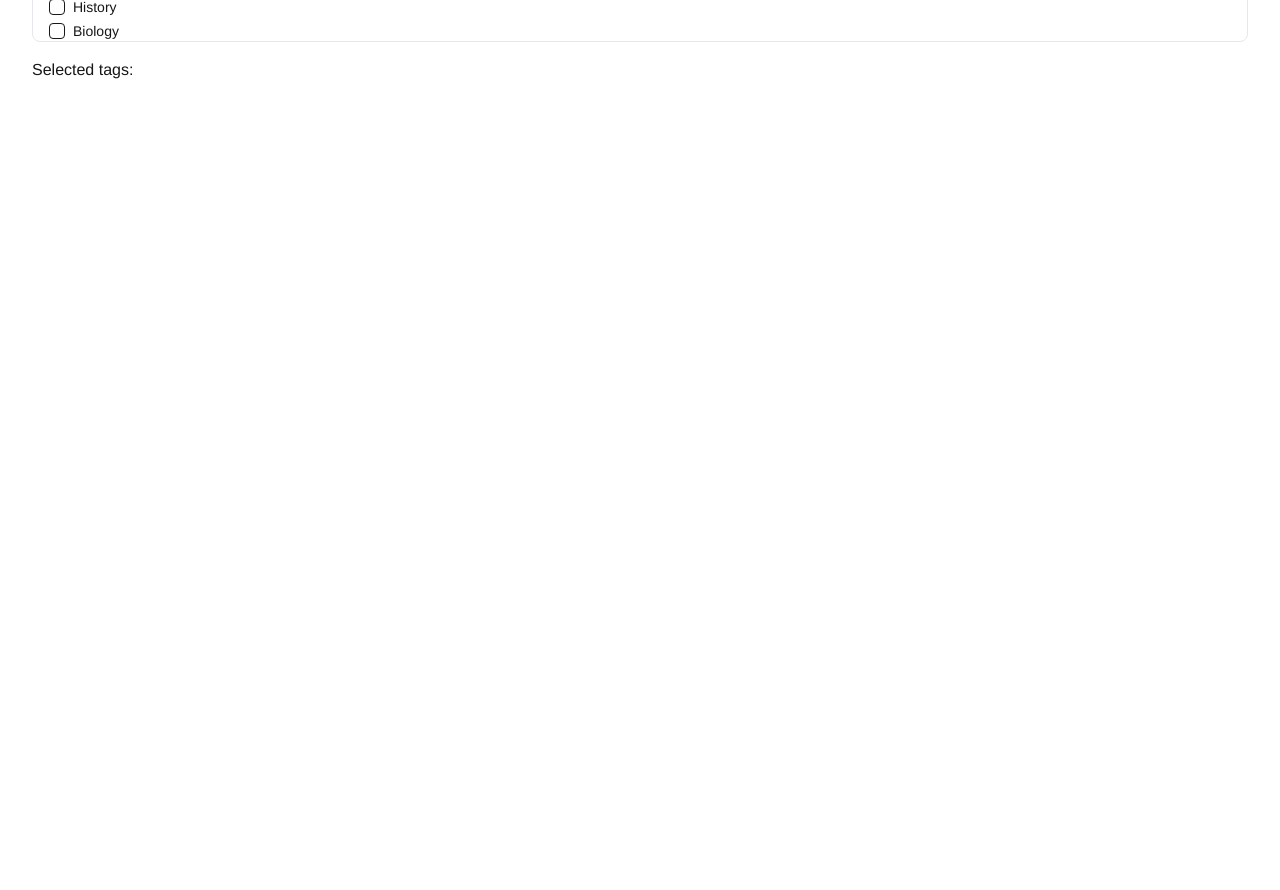
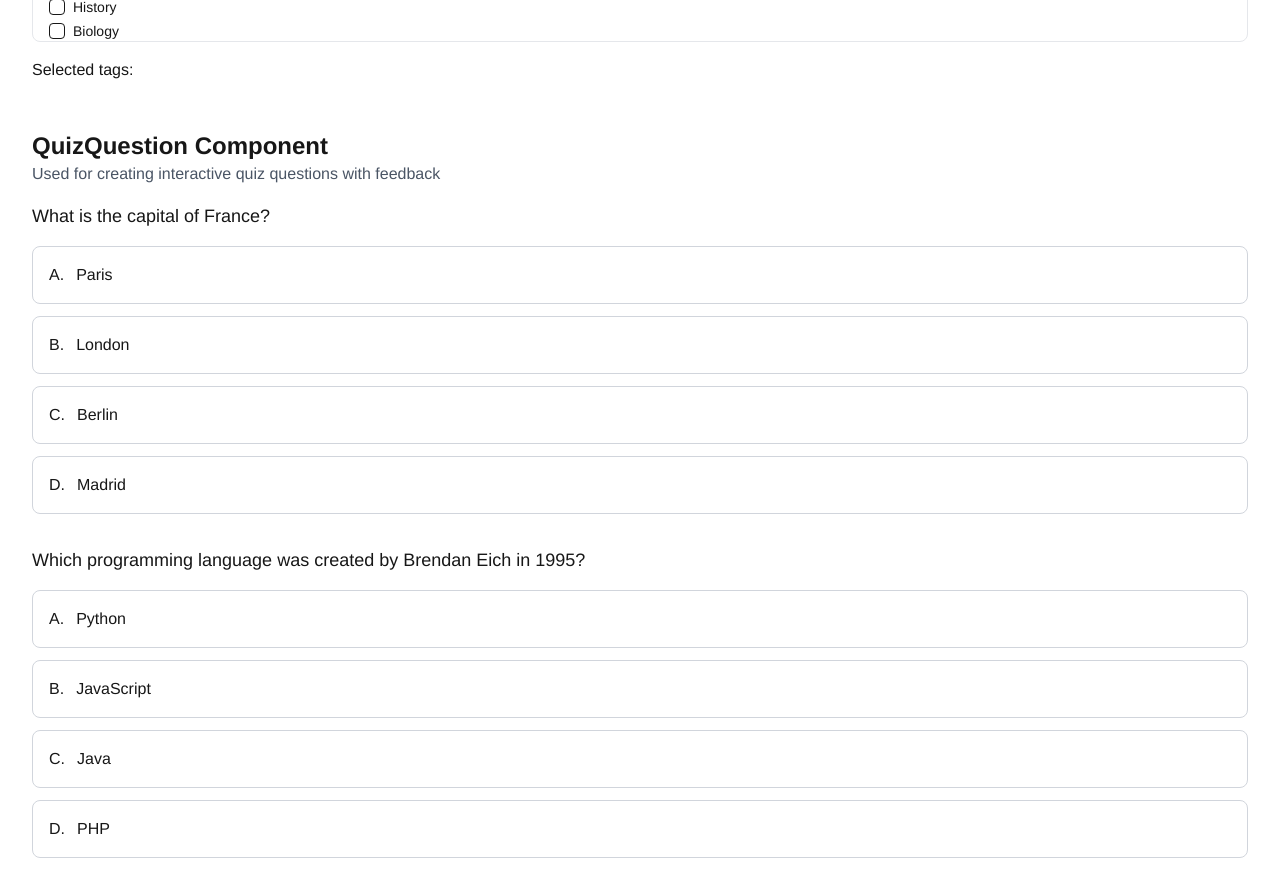
Before and after one commit to Stanford-PinCS/pincs-lessons-site, a Next.js app: page /interactive-lessons/components-showcase in a window 1280 px wide. Shown: the part 1680-2570 px from the top of the page. Before the commit the page ends 1794 px from the top, so only its background shows below. Built offline with nearby package versions, Linux system fonts and the light colour scheme.

Commit message:
made example lesson better
preston and shrish did this

```diff
--- a/src/app/components-showcase/page.tsx
+++ b/src/app/components-showcase/page.tsx
@@ -7,6 +7,7 @@ import Emphasize from "@/components/Emphasize";
 import KeyTerm from "@/components/KeyTerm";
 import Slide from "@/components/Slide";
 import TagFilterBox from "@/components/TagFilterBox";
+import QuizQuestion from "@/components/QuizQuestion";
 import { Subject, Tag } from "@/app/types";
 
 export default function ComponentShowcase() {
@@ -113,6 +114,67 @@ export default function ComponentShowcase() {
           </p>
         </div>
       </section>
+
+      {/* QuizQuestion Component */}
+      <section className="space-y-4">
+        <h2 className="text-2xl font-semibold">QuizQuestion Component</h2>
+        <p className="text-gray-600 mb-4">
+          Used for creating interactive quiz questions with feedback
+        </p>
+        <div className="space-y-8">
+          <QuizQuestion
+            question="What is the capital of France?"
+            choices={[
+              {
+                text: "Paris",
+                isCorrect: true,
+                explanation: "Correct! Paris is the capital of France.",
+              },
+              {
+                text: "London",
+                isCorrect: false,
+                explanation: "Incorrect. London is the capital of the United Kingdom.",
+              },
+              {
+                text: "Berlin",
+                isCorrect: false,
+                explanation: "Incorrect. Berlin is the capital of Germany.",
+              },
+              {
+                text: "Madrid",
+                isCorrect: false,
+                explanation: "Incorrect. Madrid is the capital of Spain.",
+              },
+            ]}
+          />
+
+          <QuizQuestion
+            question="Which programming language was created by Brendan Eich in 1995?"
+            choices={[
+              {
+                text: "Python",
+                isCorrect: false,
+                explanation: "Incorrect. Python was created by Guido van Rossum in 1991.",
+              },
+              {
+                text: "JavaScript",
+                isCorrect: true,
+                explanation: "Correct! JavaScript was created by Brendan Eich in 1995 while he was at Netscape.",
+              },
+              {
+                text: "Java",
+                isCorrect: false,
+                explanation: "Incorrect. Java was created by James Gosling at Sun Microsystems.",
+              },
+              {
+                text: "PHP",
+                isCorrect: false,
+                explanation: "Incorrect. PHP was created by Rasmus Lerdorf in 1994.",
+              },
+            ]}
+          />
+        </div>
+      </section>
     </div>
   );
 }
--- a/src/app/example-lesson/Example.tsx
+++ b/src/app/example-lesson/Example.tsx
@@ -85,6 +85,22 @@ export default function Example() {
         ]}
       />
     </Block>,
+    <div className="space-y-12">
+      <h2 className="text-2xl font-bold mb-12">Color Coding Convention</h2>
+      <br />
+      <Block color="green" title="Green Blocks">
+        <p>Use green blocks for learning targets at the start of lessons and for lesson recaps at the end.</p>
+      </Block>
+      <Block color="blue" title="Blue Blocks">
+        <p>Use blue blocks for definitions and key concepts that students need to understand.</p>
+      </Block>
+      <Block color="yellow" title="Yellow Blocks">
+        <p>Use yellow blocks for interactive content and hands-on exercises where students will be actively engaged.</p>
+      </Block>
+      <Block color="purple" title="Purple Blocks">
+        <p>Use purple blocks for quiz questions and other forms of assessment.</p>
+      </Block>
+    </div>,
     <Block color="blue" title="Component Showcase">
       <p>
         Thanks for learning about the different components. Check out this link
```
